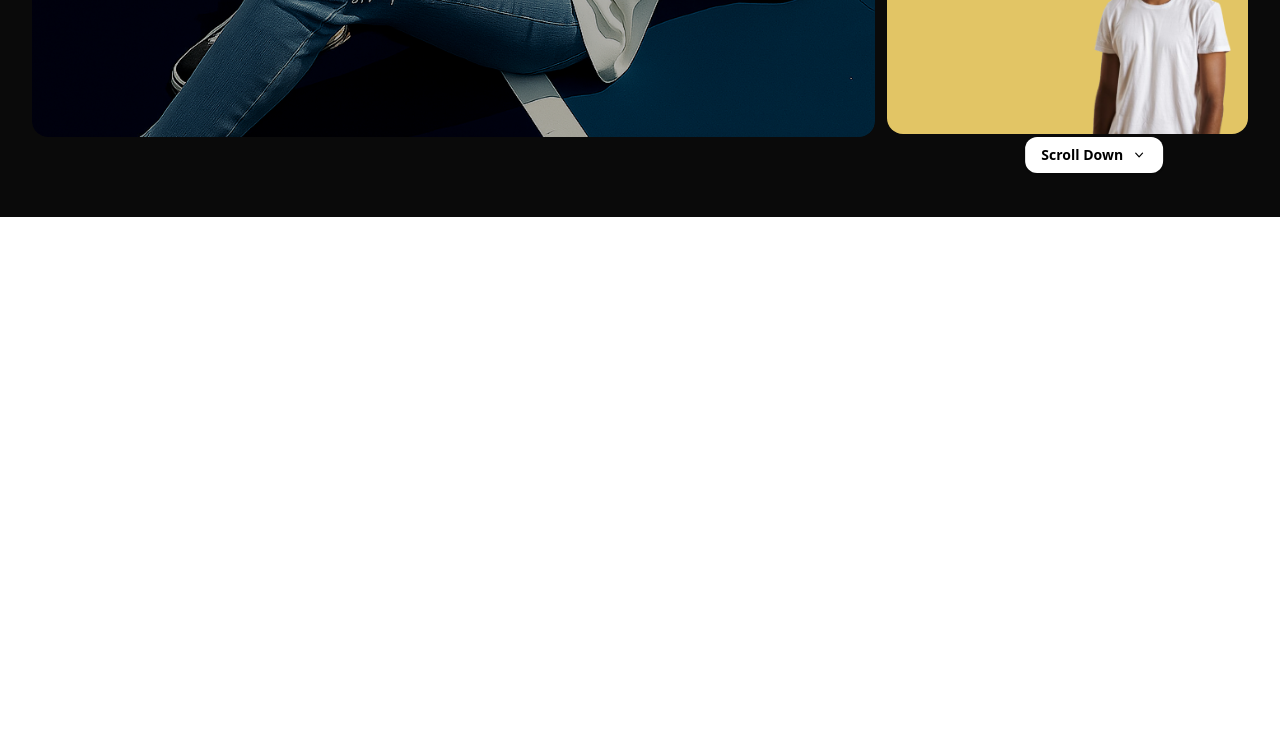
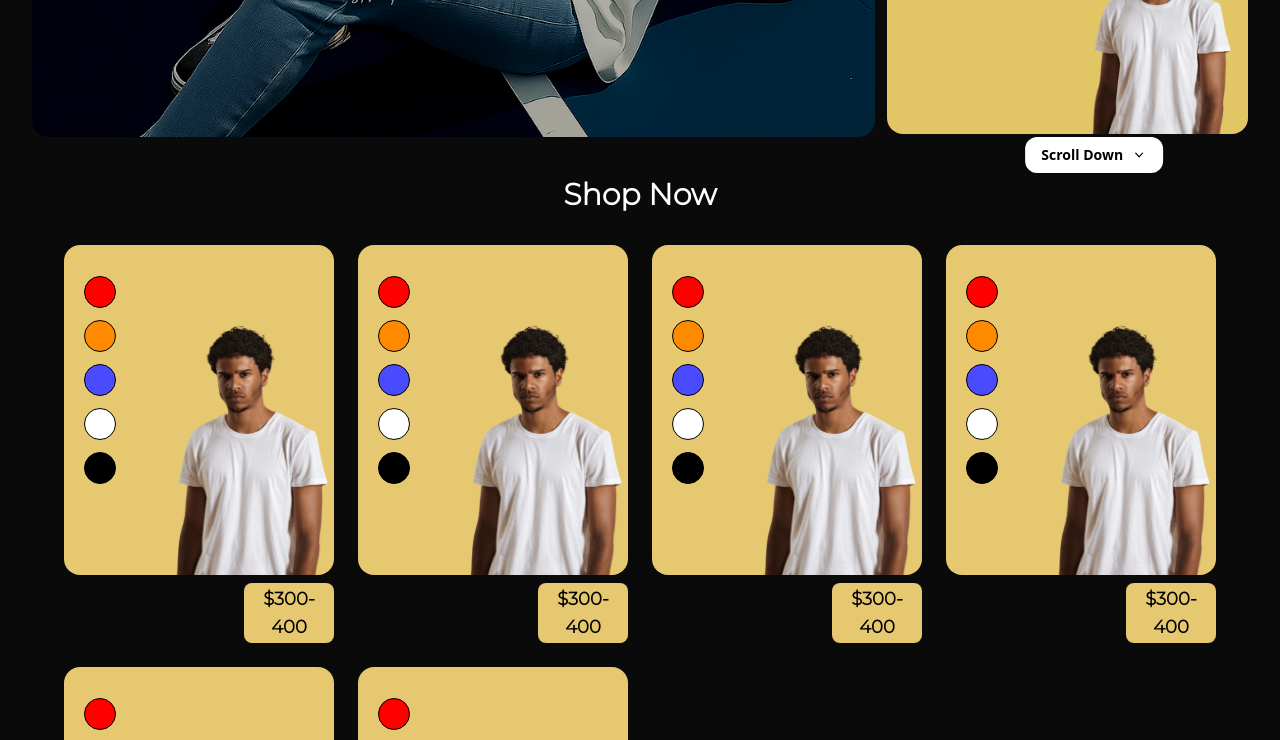
Before and after one commit to rajeev-the/Duco_Frontend, a React (Vite) app: page / in a window 1280 px wide. Shown: the part 560-1300 px from the top of the page. Before the commit the page ends 800 px from the top, so only its background shows below. Built offline with nearby package versions, Linux system fonts and the light colour scheme.

Commit message:
first commit

```diff
--- /dev/null
+++ b/src/Components/BoxOfProdcuts.jsx
@@ -0,0 +1,31 @@
+import React from 'react'
+import firstImg from "../assets/gloomy-young-black-model-clean-white-unlabeled-cotton-t-shirt-removebg-preview.png"
+
+const BoxOfProdcuts = () => {
+    const colors = ["#FF0000", "#FF8A00", "#4A4AFF", "#FFFFFF", "#000000"];
+  return (
+    <div className=' flex  flex-col items-center justify-center     '>
+            <div className=' flex  bg-[#E5C870]  justify-evenly px-[20px] gap-[60px]   rounded-2xl items-center  '>
+                 <div className=" flex flex-col gap-3 z-10  mt-[20px] mb-[80px]">
+      {colors.map((color, index) => (
+        <div
+          key={index}
+          className="w-8 h-8 rounded-full border border-black"
+          style={{ backgroundColor: color }}
+        />
+      ))}
+    </div>
+        <img src={firstImg} alt="Product" className=' h-[250px]  mt-[80px]   object-contain' />
+
+            </div>
+
+
+        <div className='bg-[#E5C870] text-black   ml-[180px]   text-lg px-1  py-0.5 text-center  rounded-lg   font-bold mt-2'>
+            $300-400
+        </div>
+    </div>
+
+  )
+}
+
+export default BoxOfProdcuts
--- /dev/null
+++ b/src/Components/SectionHome2.jsx
@@ -0,0 +1,22 @@
+import React from 'react'
+import BoxOfProdcuts from './BoxOfProdcuts'
+
+const SectionHome2 = () => {
+  return (
+ <section className="mt-10 px-4 md:px-8 lg:px-16">
+  <h1 className="text-3xl text-white text-center font-semibold">Shop Now</h1>
+
+  <div className="grid grid-cols-1 sm:grid-cols-2 md:grid-cols-3 xl:grid-cols-4 gap-6 mt-8">
+    <BoxOfProdcuts />
+    <BoxOfProdcuts />
+    <BoxOfProdcuts />
+    <BoxOfProdcuts />
+    <BoxOfProdcuts />
+    <BoxOfProdcuts />
+  </div>
+</section>
+
+  )
+}
+
+export default SectionHome2
--- a/src/Pages/Home.jsx
+++ b/src/Pages/Home.jsx
@@ -1,14 +1,14 @@
 import React from 'react'
 import SectionHome1 from '../Components/SectionHome1.jsx'
+import SectionHome2 from '../Components/SectionHome2.jsx'
 
 const Home = () => {
   return (
     <div className='h-full bg-[#0A0A0A] w-full  '>
         <SectionHome1/>
+        < SectionHome2/>
 
-        <div  className='h-20'>
 
-        </div>
 
     </div>
   )
```
